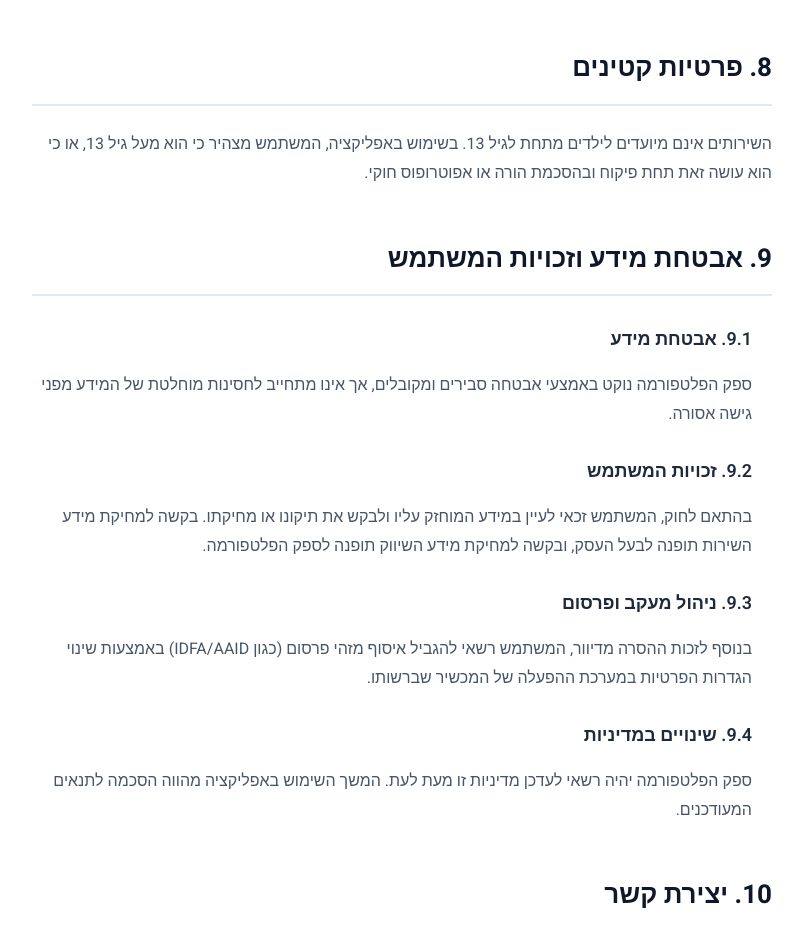
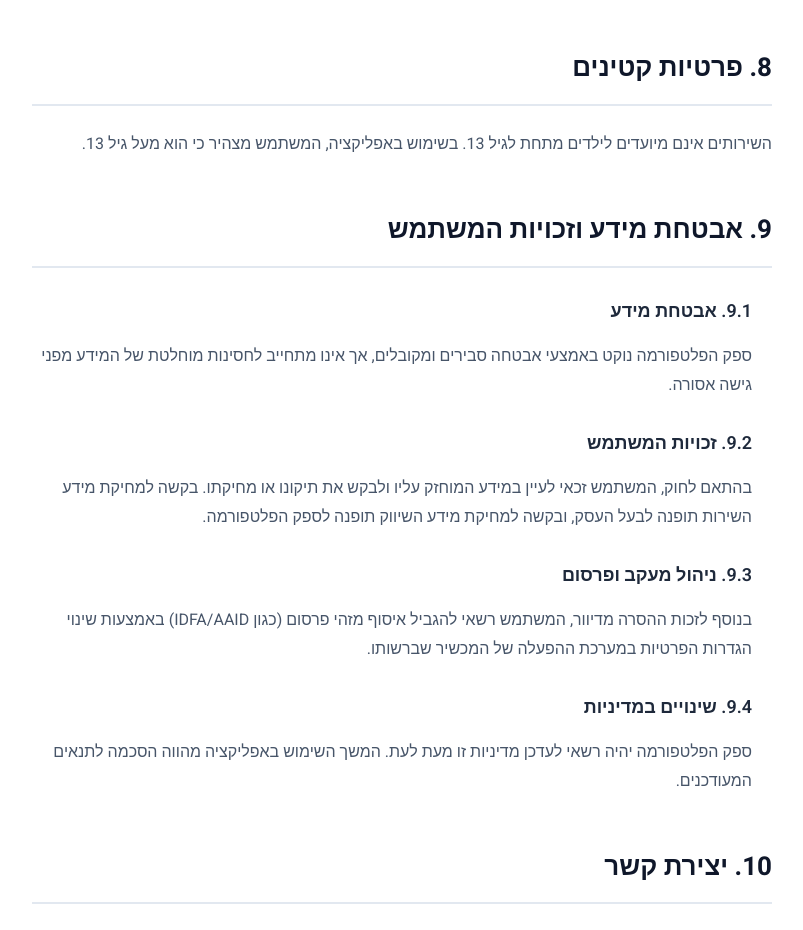
Before and after one commit to waitlyteam/privacy-policy, a plain HTML site: page index.html in a window 1280 px wide. Shown: the part 4340-5270 px from the top of the page, without its empty margins (238-1041 px from the left). Drawn offline with Linux system fonts and the light colour scheme.

Commit message:
Update index.html

```diff
--- a/index.html
+++ b/index.html
@@ -285,7 +285,7 @@
 
             <div class="section">
                 <h2>8. פרטיות קטינים</h2>
-                <p>השירותים אינם מיועדים לילדים מתחת לגיל 13. בשימוש באפליקציה, המשתמש מצהיר כי הוא מעל גיל 13, או כי הוא עושה זאת תחת פיקוח ובהסכמת הורה או אפוטרופוס חוקי.</p>
+                <p>השירותים אינם מיועדים לילדים מתחת לגיל 13. בשימוש באפליקציה, המשתמש מצהיר כי הוא מעל גיל 13.</p>
             </div>
 
             <div class="section">
```
